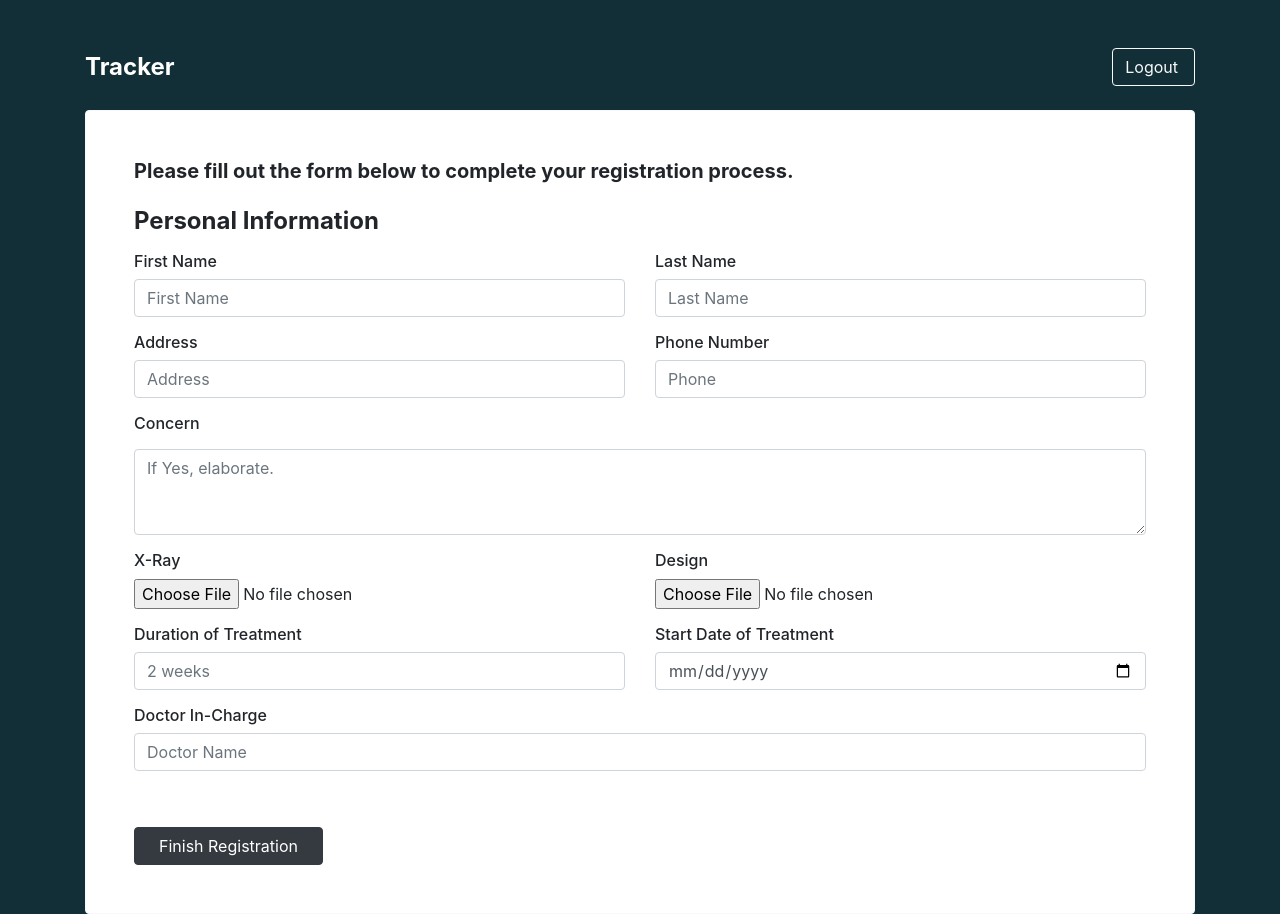
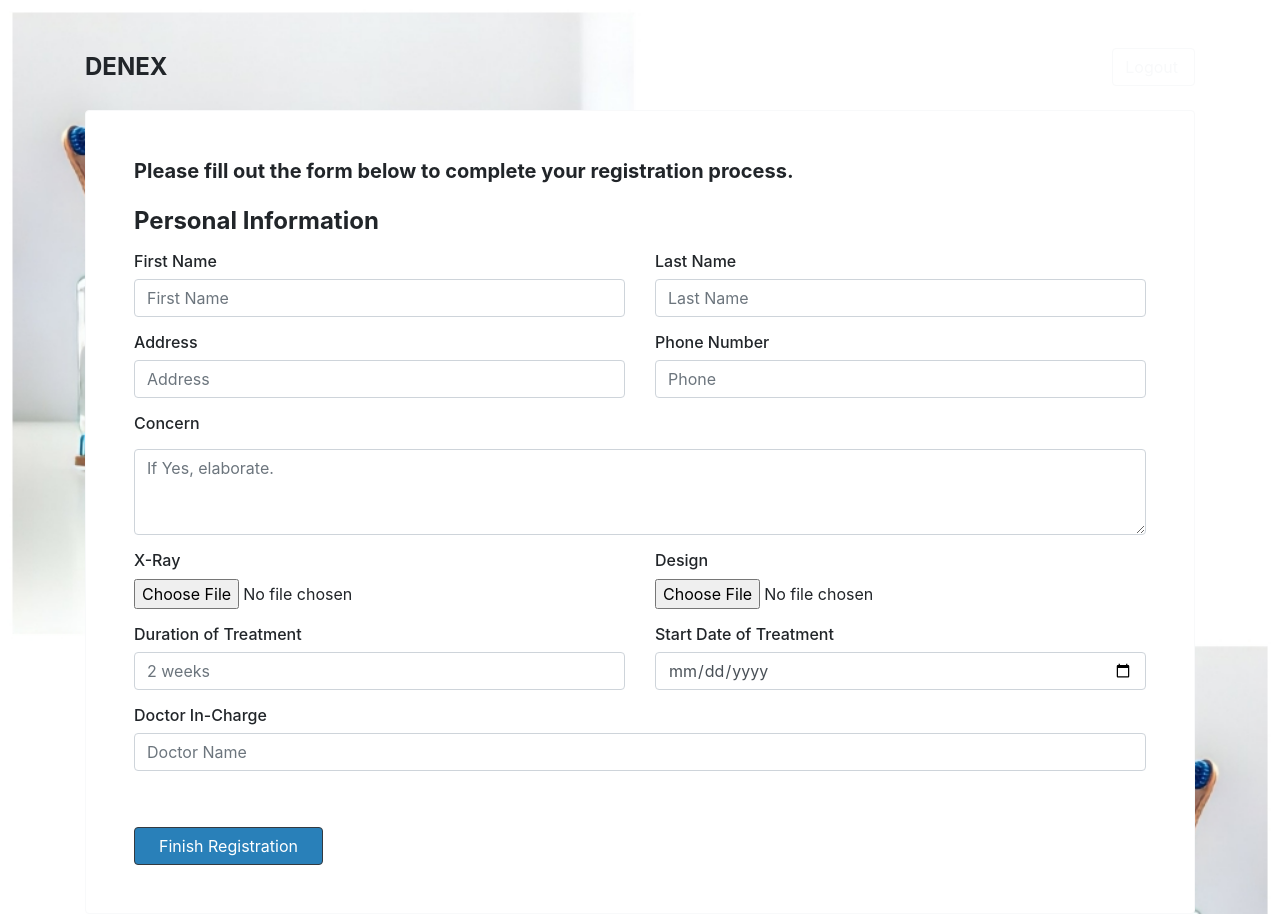
Before and after one commit to Raksha001/Patient-Tracking-System, a plain HTML site: page registration.html in a window 1280 px wide. Drawn offline with nearby package versions, Linux system fonts and the light colour scheme.

Commit message:
added images & button colour

```diff
--- a/registration.html
+++ b/registration.html
@@ -3,13 +3,13 @@
 
 <head>
     <meta http-equiv="Content-Type" content="text/html; charset=utf-8">
-    <title>Tracker</title>
+    <title>Patient Registration</title>
     <meta name="viewport" content="width=device-width,initial-scale=1,shrink-to-fit=no">
     <meta name="title" content="Tracker">
     <link rel="stylesheet" href="https://cdn.jsdelivr.net/npm/bootstrap@4.6.0/dist/css/bootstrap.min.css" integrity="sha384-B0vP5xmATw1+K9KRQjQERJvTumQW0nPEzvF6L/Z6nronJ3oUOFUFpCjEUQouq2+l" crossorigin="anonymous">
 </head>
 
-<body style="background-color:#122f37;">
+<body style="background-image: url(images/bgimg2.jpeg); background-repeat: no-repeat; background-size: cover;">
     <main>
         <div class="section section-lg pt-5 bg-soft">
             <div class="container">
@@ -22,8 +22,8 @@
                         </div> -->
                         <div class="" id="pageContent">
                             <div class="d-flex flex-column flex-lg-row align-items-center justify-content-between mb-4">
-                                <h4 class="mb-3 mb-lg-0 text-white font-weight-bold" style="font-weight: 900;">
-                                    Tracker
+                                <h4 class="mb-3 mb-lg-0 text-black font-weight-bold" style="font-weight: 900;">
+                                    DENEX
                                 </h4>
                                 <div>
                                     <button class="btn btn-outline-light" onclick="logout()">
@@ -96,7 +96,7 @@
                                             </span>
                                         </div>
                                         <div class="col-12 mt-4">
-                                            <button id="formButton" class="btn btn-dark px-4" type="submit">
+                                            <button id="formButton" class="btn btn-dark px-4" style=background-color:#2980B9; type="submit">
                                                 Finish Registration
                                             </button>
                                             <span id="formSubmitLoader" class="spinner-border text-dark ml-2 d-none" role="status">
```
Also changed, not shown: index.html (+2 -2 lines), images/bgimg1.jpg (added), images/bgimg2.jpeg (added).
